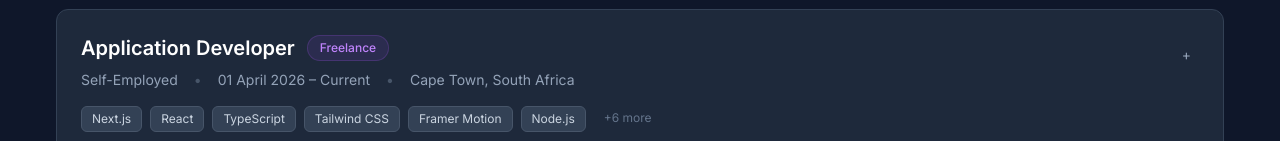
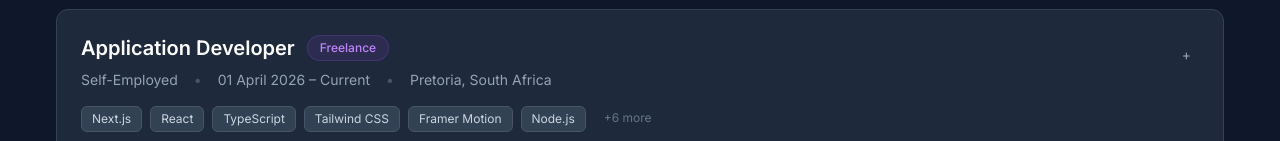
Before and after one commit to AbuMaqungo/abulelemaqungo-portfolio, a Next.js app: page /experience in a window 1280 px wide. Shown: the part 811-952 px from the top of the page. Built offline with nearby package versions, Linux system fonts and the light colour scheme.

Commit message:
changed cpt to pta

```diff
--- a/src/app/experience/page.tsx
+++ b/src/app/experience/page.tsx
@@ -9,7 +9,7 @@ const experiences = [
     company: 'Self-Employed',
     role: 'Application Developer',
     period: '01 April 2026 – Current',
-    location: 'Cape Town, South Africa',
+    location: 'Pretoria, South Africa',
     category: 'freelance',
     description: [
       'Application Support & End-User Training',
```
